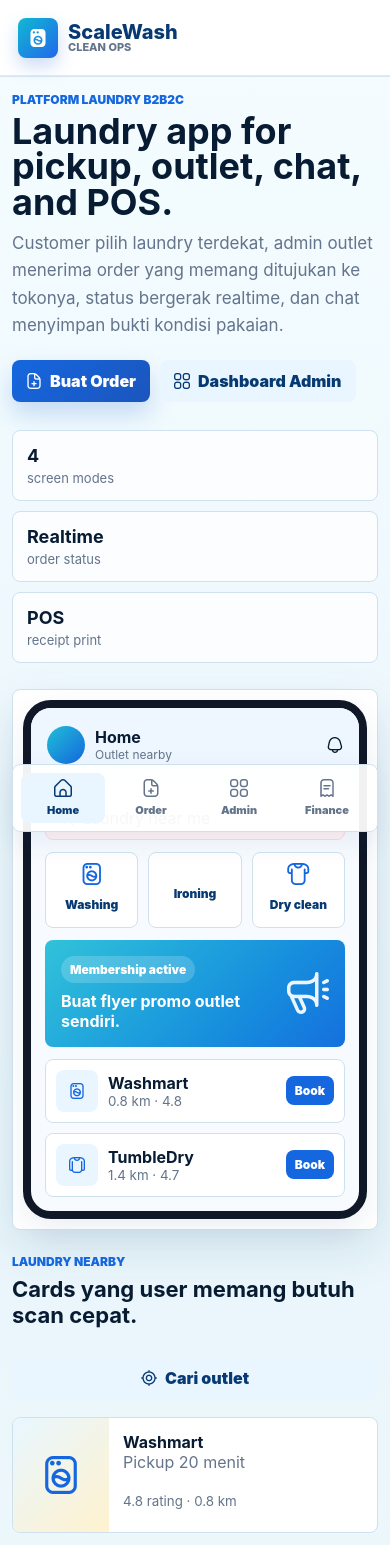
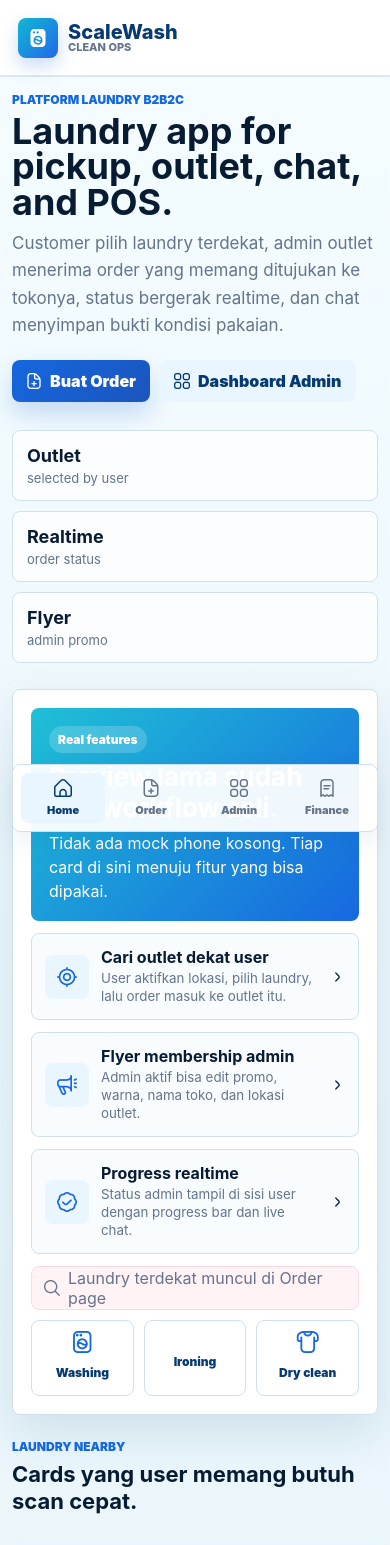
Before and after one commit to 2244zem/Aplikasi-Laundry, a Next.js app in the folder apps-frontend/web-nextjs/: page / in a window 390 px wide. Shown: the top 1545 px of the page. Built offline with nearby package versions, Linux system fonts and the light colour scheme.

Commit message:
replace mockup with real app workflows

```diff
--- a/apps-frontend/web-nextjs/app/globals.css
+++ b/apps-frontend/web-nextjs/app/globals.css
@@ -1639,8 +1639,180 @@
   color: var(--ink);
 }
 
+.home-hero.no-mockup {
+  grid-template-columns: minmax(0, 0.9fr) minmax(360px, 0.64fr);
+}
+
+.workflow-panel {
+  background: #ffffff;
+  border: 1px solid var(--line);
+  border-radius: 8px;
+  box-shadow: var(--shadow);
+  display: grid;
+  gap: 12px;
+  padding: 18px;
+}
+
+.workflow-header {
+  background:
+    linear-gradient(135deg, #1fc0d6, #1768df),
+    #1768df;
+  border-radius: 8px;
+  color: #ffffff;
+  padding: 18px;
+}
+
+.workflow-header h2 {
+  color: #ffffff;
+  font-size: 26px;
+  margin-bottom: 8px;
+}
+
+.workflow-header p {
+  line-height: 1.5;
+  margin-bottom: 0;
+}
+
+.workflow-card {
+  align-items: center;
+  background: #f8fcff;
+  border: 1px solid var(--line);
+  border-radius: 8px;
+  color: var(--ink);
+  display: grid;
+  gap: 12px;
+  grid-template-columns: auto 1fr auto;
+  padding: 13px;
+  transition:
+    border-color 160ms ease,
+    box-shadow 160ms ease,
+    transform 160ms ease;
+}
+
+.workflow-card:hover {
+  border-color: #9bcdfd;
+  box-shadow: 0 12px 26px rgba(21, 103, 223, 0.12);
+  transform: translateY(-1px);
+}
+
+.workflow-card > span {
+  background: #e9f5ff;
+  border-radius: 8px;
+  color: var(--blue-700);
+  display: grid;
+  font-size: 20px;
+  height: 44px;
+  place-items: center;
+  width: 44px;
+}
+
+.workflow-card strong,
+.workflow-card small {
+  display: block;
+}
+
+.workflow-card small {
+  color: var(--muted);
+  line-height: 1.35;
+  margin-top: 3px;
+}
+
+.real-mini-board {
+  display: grid;
+  gap: 10px;
+}
+
+.choice-grid {
+  display: flex;
+  flex-wrap: wrap;
+  gap: 8px;
+}
+
+.choice-pill {
+  align-items: center;
+  background: #ffffff;
+  border: 1px solid var(--line);
+  border-radius: 8px;
+  color: var(--muted);
+  cursor: pointer;
+  display: inline-flex;
+  font-size: 13px;
+  font-weight: 900;
+  gap: 7px;
+  min-height: 38px;
+  padding: 9px 11px;
+  transition:
+    background-color 160ms ease,
+    border-color 160ms ease,
+    color 160ms ease,
+    transform 160ms ease;
+}
+
+.choice-pill:hover,
+.choice-pill.active {
+  background: #e9f5ff;
+  border-color: #9bcdfd;
+  color: var(--blue-900);
+  transform: translateY(-1px);
+}
+
+.choice-pill:disabled {
+  cursor: not-allowed;
+  opacity: 0.55;
+  transform: none;
+}
+
+.finance-category-grid .choice-pill {
+  flex: 1 1 120px;
+  justify-content: center;
+}
+
+.status-choice-grid {
+  display: grid;
+  grid-template-columns: repeat(3, minmax(0, 1fr));
+}
+
+.status-choice-grid .choice-pill {
+  justify-content: center;
+  min-width: 0;
+  white-space: nowrap;
+}
+
+.customer-order-list {
+  display: grid;
+  gap: 10px;
+}
+
+.customer-status-card {
+  background: #ffffff;
+  border: 1px solid var(--line);
+  border-radius: 8px;
+  display: grid;
+  gap: 10px;
+  padding: 12px;
+}
+
+.customer-status-card > div:first-child {
+  display: grid;
+  gap: 2px;
+}
+
+.customer-status-card span {
+  color: var(--muted);
+  font-size: 13px;
+}
+
+.customer-status-card > .status {
+  justify-self: start;
+}
+
+.live-status-card {
+  align-self: start;
+}
+
 @media (max-width: 960px) {
   .home-hero,
+  .home-hero.no-mockup,
   .order-layout,
   .admin-studio,
   .flyer-grid {
@@ -1652,6 +1824,10 @@
   }
 
   .service-picker {
+    grid-template-columns: repeat(2, minmax(0, 1fr));
+  }
+
+  .status-choice-grid {
     grid-template-columns: repeat(2, minmax(0, 1fr));
   }
 }
@@ -1695,4 +1871,8 @@
   .chat-input-row .button.primary {
     grid-column: 1 / -1;
   }
-}
+
+  .status-choice-grid {
+    grid-template-columns: 1fr;
+  }
+}
--- a/apps-frontend/web-nextjs/app/page.tsx
+++ b/apps-frontend/web-nextjs/app/page.tsx
@@ -4,7 +4,7 @@
   {
     icon: 'fi-rr-waveform-path',
     title: 'Order realtime',
-    body: 'Pesanan masuk ke Supabase dan muncul di dashboard admin tanpa refresh.',
+    body: 'Admin menerima update order dari outlet yang dipilih user, bukan queue random.',
   },
   {
     icon: 'fi-rr-print',
@@ -12,9 +12,9 @@
     body: 'Dashboard admin menyiapkan struk 58mm dan memicu print untuk POS laundry.',
   },
   {
-    icon: 'fi-rr-credit-card',
-    title: 'Pembayaran Midtrans',
-    body: 'Webhook backend mengamankan update status pembayaran dan langganan admin.',
+    icon: 'fi-rr-comment-alt',
+    title: 'Chat & status live',
+    body: 'User melihat perubahan status dan chat bukti pakaian di satu layar.',
   },
 ];
 
@@ -24,10 +24,31 @@
   { name: 'DhoBiLite', distance: '2.1 km', rating: '4.6', image: 'fi-rr-iron', promo: 'Parfum premium' },
 ];
 
+const workflowCards = [
+  {
+    href: '/orders/new',
+    icon: 'fi-rr-location-crosshairs',
+    title: 'Cari outlet dekat user',
+    body: 'User aktifkan lokasi, pilih laundry, lalu order masuk ke outlet itu.',
+  },
+  {
+    href: '/admin/dashboard',
+    icon: 'fi-rr-megaphone',
+    title: 'Flyer membership admin',
+    body: 'Admin aktif bisa edit promo, warna, nama toko, dan lokasi outlet.',
+  },
+  {
+    href: '/orders/new',
+    icon: 'fi-rr-badge-check',
+    title: 'Progress realtime',
+    body: 'Status admin tampil di sisi user dengan progress bar dan live chat.',
+  },
+];
+
 export default function HomePage() {
   return (
     <main className="page home-screen">
-      <section className="home-hero">
+      <section className="home-hero no-mockup">
         <div className="home-copy">
           <p className="eyebrow">Platform laundry B2B2C</p>
           <h1>Laundry app for pickup, outlet, chat, and POS.</h1>
@@ -52,36 +73,44 @@
 
           <div className="home-stats">
             <span>
-              <strong>4</strong>
-              screen modes
+              <strong>Outlet</strong>
+              selected by user
             </span>
             <span>
               <strong>Realtime</strong>
               order status
             </span>
             <span>
-              <strong>POS</strong>
-              receipt print
+              <strong>Flyer</strong>
+              admin promo
             </span>
           </div>
         </div>
 
-        <aside className="phone-preview" aria-label="Preview aplikasi ScaleWash">
-          <div className="mock-phone app-preview-phone">
-            <div className="mock-phone-header">
-              <div className="mock-user">
-                <span className="mock-avatar" />
+        <aside className="workflow-panel" aria-label="Fitur nyata ScaleWash">
+          <div className="workflow-header">
+            <span className="ad-pill">Real features</span>
+            <h2>Preview lama sudah jadi workflow asli.</h2>
+            <p>Tidak ada mock phone kosong. Tiap card di sini menuju fitur yang bisa dipakai.</p>
+          </div>
+
+          {workflowCards.map((card) => (
+            <Link className="workflow-card" href={card.href} key={card.title}>
+              <span>
+                <i className={`fi ${card.icon}`} aria-hidden />
+              </span>
               <div>
-                  <strong>Home</strong>
-                  <p className="mock-caption muted">Outlet nearby</p>
+                <strong>{card.title}</strong>
+                <small>{card.body}</small>
               </div>
-              </div>
-              <i className="fi fi-rr-bell" aria-hidden />
-            </div>
-            <div className="mock-body">
+              <i className="fi fi-rr-angle-small-right" aria-hidden />
+            </Link>
+          ))}
+
+          <div className="real-mini-board">
             <div className="app-search">
               <i className="fi fi-rr-search" aria-hidden />
-                <span>Laundry near me</span>
+              <span>Laundry terdekat muncul di Order page</span>
             </div>
             <div className="service-row">
               <div className="service-tile">
@@ -95,28 +124,6 @@
               <div className="service-tile">
                 <i className="fi fi-rr-tshirt" aria-hidden />
                 Dry clean
-                </div>
-              </div>
-              <div className="app-banner">
-                <div>
-                  <span>Membership active</span>
-                  <strong>Buat flyer promo outlet sendiri.</strong>
-                </div>
-                <i className="fi fi-rr-megaphone" aria-hidden />
-              </div>
-              <div className="shop-list-preview">
-                {shopCards.slice(0, 2).map((shop) => (
-                  <div className="mini-store-card" key={shop.name}>
-                    <span>
-                      <i className={`fi ${shop.image}`} aria-hidden />
-                    </span>
-                    <div>
-                      <strong>{shop.name}</strong>
-                      <small>{shop.distance} · {shop.rating}</small>
-                    </div>
-                    <em>Book</em>
-                  </div>
-                ))}
               </div>
             </div>
           </div>
@@ -145,7 +152,7 @@
                 <strong>{shop.name}</strong>
                 <span>{shop.promo}</span>
               </div>
-              <small>{shop.rating} rating · {shop.distance}</small>
+              <small>{shop.rating} rating - {shop.distance}</small>
             </div>
           </article>
         ))}
```
Also changed, not shown: apps-frontend/web-nextjs/components/AdminFinancePanel.tsx (+15 -9 lines), apps-frontend/web-nextjs/components/AdminOrderRealtimePrint.tsx (+18 -10 lines), apps-frontend/web-nextjs/components/CustomerOrderForm.tsx (+133 -3 lines). Lines whose indentation alone changed are shown as unchanged.
